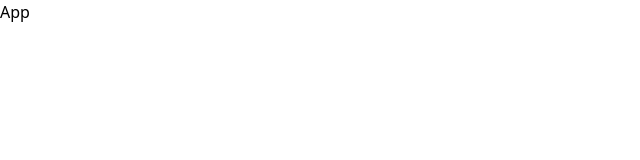
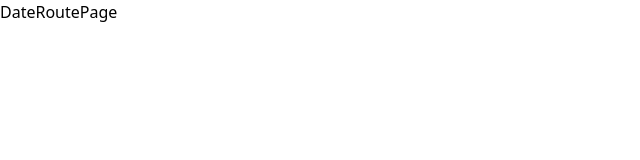
Before and after one commit to Handsol/usenavidate, a React (Vite) app: page / in a window 1280 px wide. Shown: the top 160 px of the page, without its empty margins (0-640 px from the left). Built offline with nearby package versions, Linux system fonts and the light colour scheme; the HTML template or start-up script is replaced by a standard one.

Commit message:
🩹 fix: 라우터 컴포넌트 확장자명 변경 및 App.jsx에 라우터 적용

```diff
--- a/src/App.jsx
+++ b/src/App.jsx
@@ -1,5 +1,11 @@
+import Router from './shared/Router';
+
 const App = () => {
-  return <div>App</div>;
+  return (
+    <div>
+      <Router />
+    </div>
+  );
 };
 
 export default App;
```
Also changed, not shown: src/shared/Router.jsx (renamed from src/shared/Router.js).
